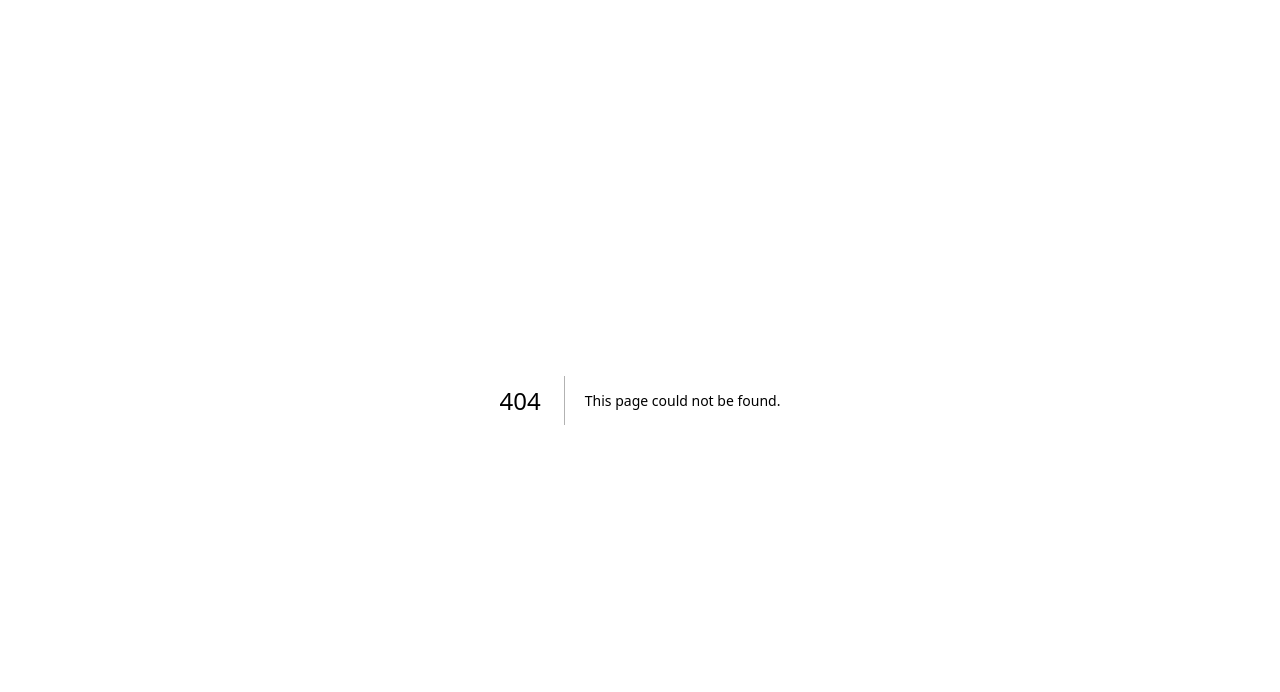
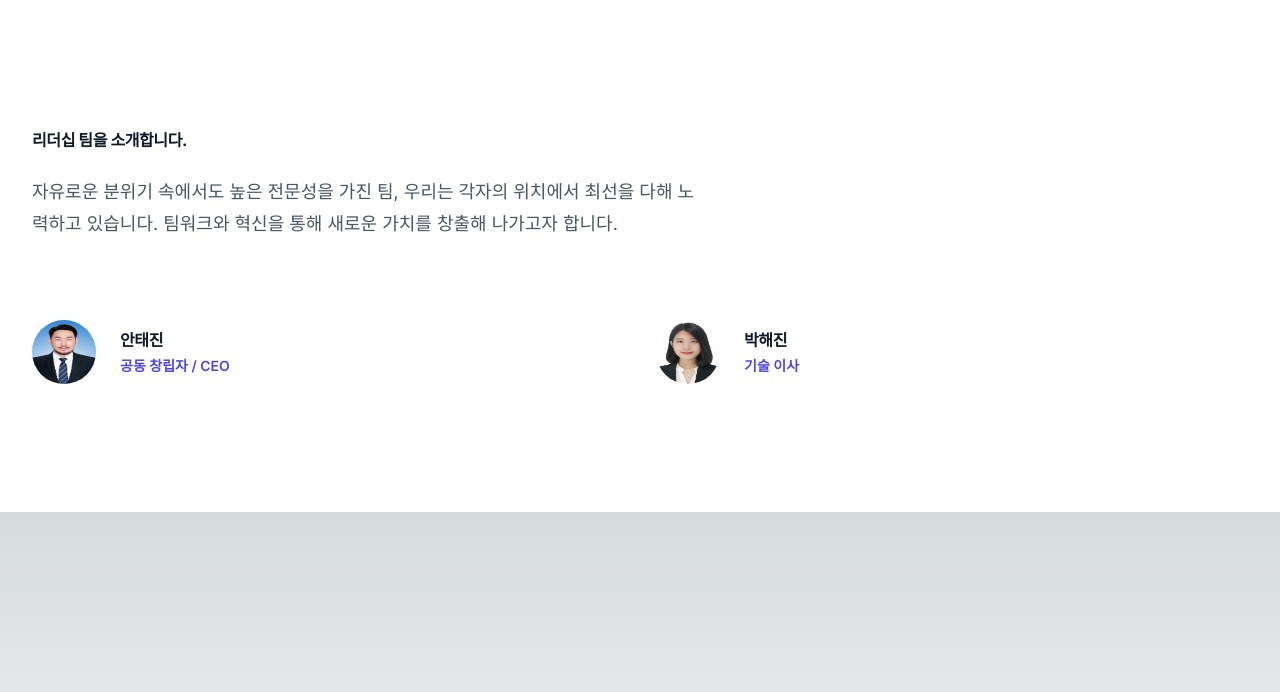
Before and after one commit to haejin-park/next_boilerplate, a Next.js app: page /list-rendering in a window 1280 px wide. Before the commit this address had no page. Shown: the top 692 px of the page. Built offline with nearby package versions, Linux system fonts and the light colour scheme.

Commit message:
리스트를 사용한 렌더링

```diff
--- /dev/null
+++ b/app/list-rendering/page.tsx
@@ -0,0 +1,35 @@
+const people = [
+    {name: '안태진', role: '공동 창립자 / CEO', imageUrl: 'profile/IDPicture1.jpeg'},
+    {name: '박해진', role: '기술 이사', imageUrl: 'profile/IDPicture2.jpg'},
+];
+
+export default function Page() {
+    return (
+        <div className="py-24 bg-white sm:py-32">
+            <div className="grid px-6 mx-auto max-w-7xl gap-x-8 gap-y-20 lg:px-8 xl:gred-cols-3">
+                <div className="max-w-2xl">
+                    <h2 className="text-3xml font-bold tracking-tight text-gray-900 xm:text-4xl">
+                        리더십 팀을 소개합니다.
+                    </h2>
+                    <p className="mt-6 text-lg leading-8 text-gray-600">
+                        자유로운 분위기 속에서도 높은 전문성을 가진 팀, 우리는 각자의 위치에서 최선을 다해 노력하고 있습니다.
+                        팀워크와 혁신을 통해 새로운 가치를 창출해 나가고자 합니다.
+                    </p>
+                </div>
+                <ul role="list" className="grid gap-x-8 gap-y-12 sm:grid-cols-2 sm:gap-y-16 xl:col-span-2">
+                    {people.map((person,index) => (
+                        <li key={index}>
+                            <div className="flex items-center gap-x-6">
+                                <img className="w-16 h-16 rounded-full" src={person.imageUrl} alt="" />
+                                <div>
+                                    <h3 className="text-base font-semibold leading-7 tracking-tight text-gray-900">{person.name}</h3>
+                                    <p className="text-sm font-semibold leading-6 text-indigo-600">{person.role}</p>
+                                </div>
+                            </div>
+                        </li>
+                    ))}
+                </ul>
+            </div>
+        </div>
+    )
+}
```
Also changed, not shown: public/profile/IDPicture1.jpeg (added), public/profile/IDPicture2.jpg (renamed from public/profile/IDPicture.jpg).
